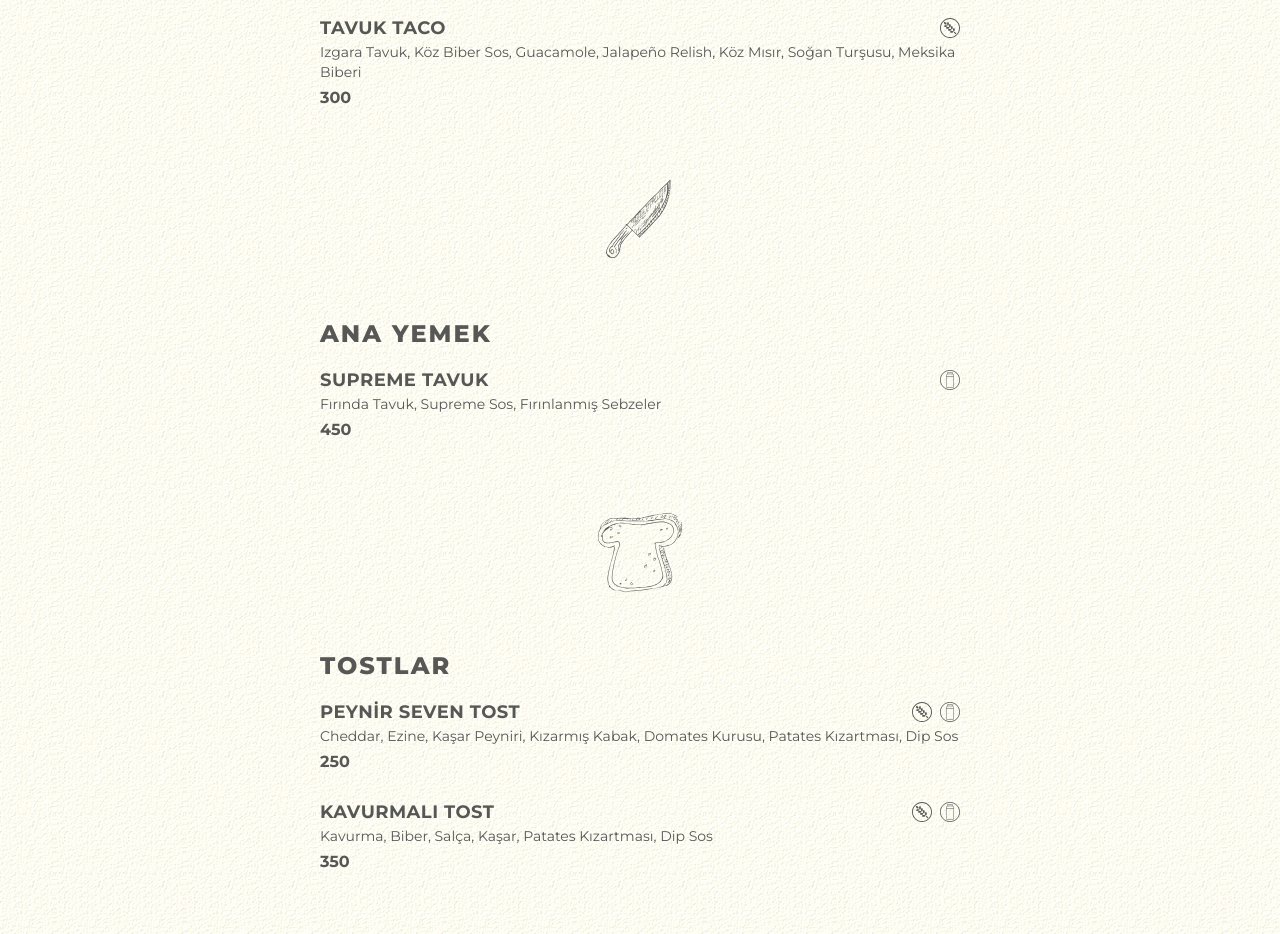
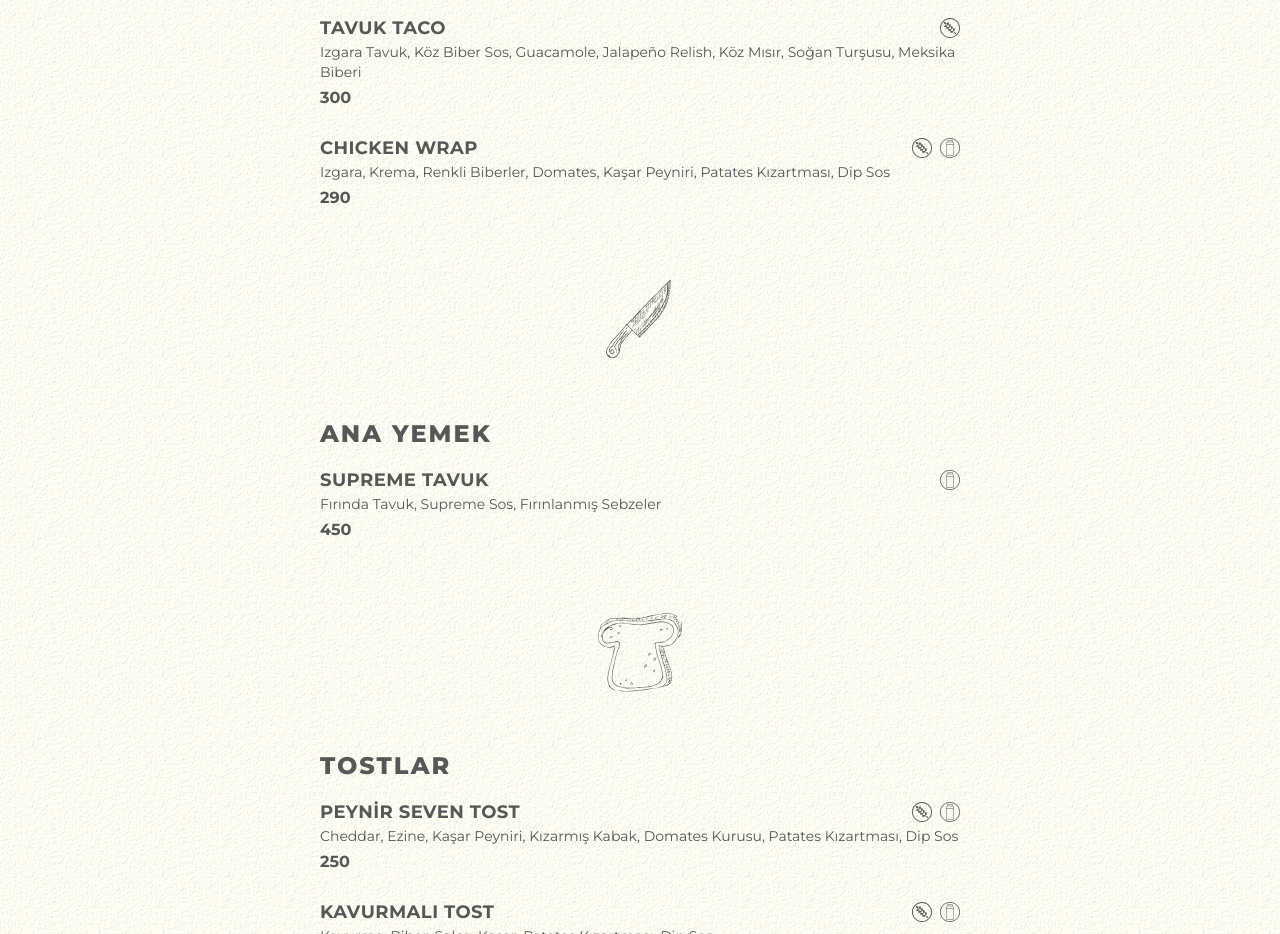
Before and after one commit to gagaburdur/gagaburdur.github.io, a React (Vite) app: page / in a window 1280 px wide. Shown: the part 3560-4494 px from the top of the page. Built offline with nearby package versions, Linux system fonts and the light colour scheme.

Commit message:
add wrap

```diff
--- a/src/menu.ts
+++ b/src/menu.ts
@@ -253,6 +253,12 @@ export const menu: MenuCategory[] = [
         price: 300,
         allergens: a({ gluten: true }),
       },
+      {
+        name: "CHICKEN WRAP",
+        description: "Izgara, Krema, Renkli Biberler, Domates, Kaşar Peyniri, Patates Kızartması, Dip Sos",
+        price: 290,
+        allergens: a({ gluten: true, sut: true }),
+      }
     ],
     icon: "mustache"
   },
```
